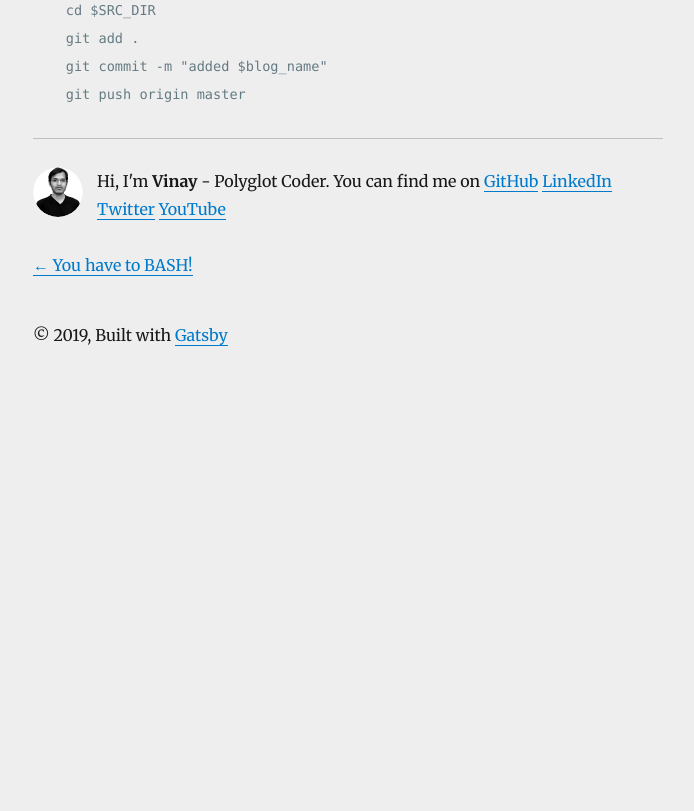
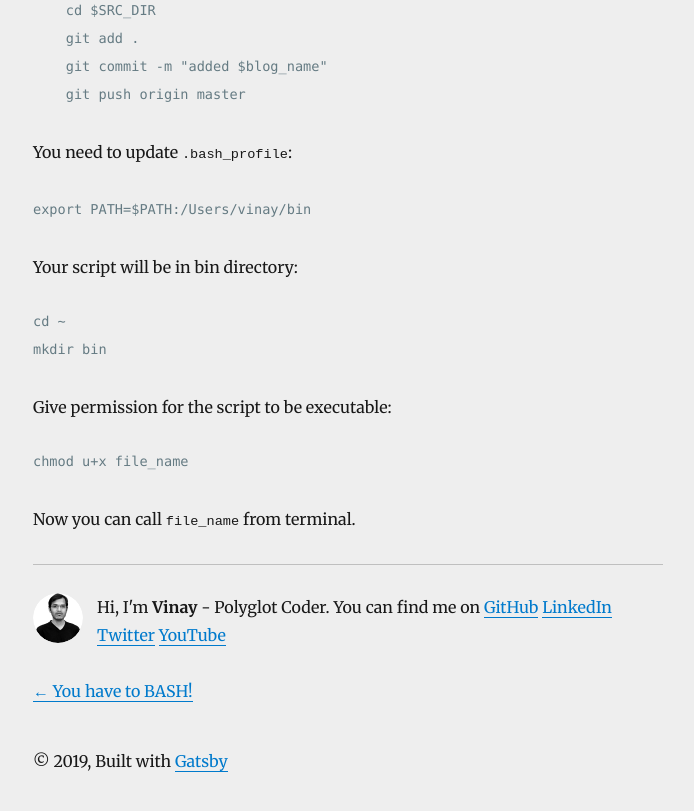
Before and after one commit to vinkrish/vinkrish.github.io, a Gatsby site: page /markdown/automate/ in a window 1280 px wide. Shown: the part 1420-2231 px from the top of the page, without its empty margins (292-986 px from the left). Before the commit the page ends 1811 px from the top, so only its background shows below. Built offline with nearby package versions, Linux system fonts and the light colour scheme; Gatsby itself is replaced by a stand-in of ours; some packages are replaced by stand-ins of ours; code samples lack their colours.

Commit message:
added updating automate blog

````diff
--- a/content/blog/markdown/automate.md
+++ b/content/blog/markdown/automate.md
@@ -45,3 +45,20 @@ This is how I come up with automating this task with these bash scripts:
     git commit -m "added $blog_name"
     git push origin master
 ```
+You need to update `.bash_profile`:
+```bash
+export PATH=$PATH:/Users/vinay/bin
+```
+
+Your script will be in bin directory:
+```bash
+cd ~
+mkdir bin
+```
+
+Give permission for the script to be executable:
+```bash
+chmod u+x file_name
+```
+
+Now you can call `file_name` from terminal.
````
